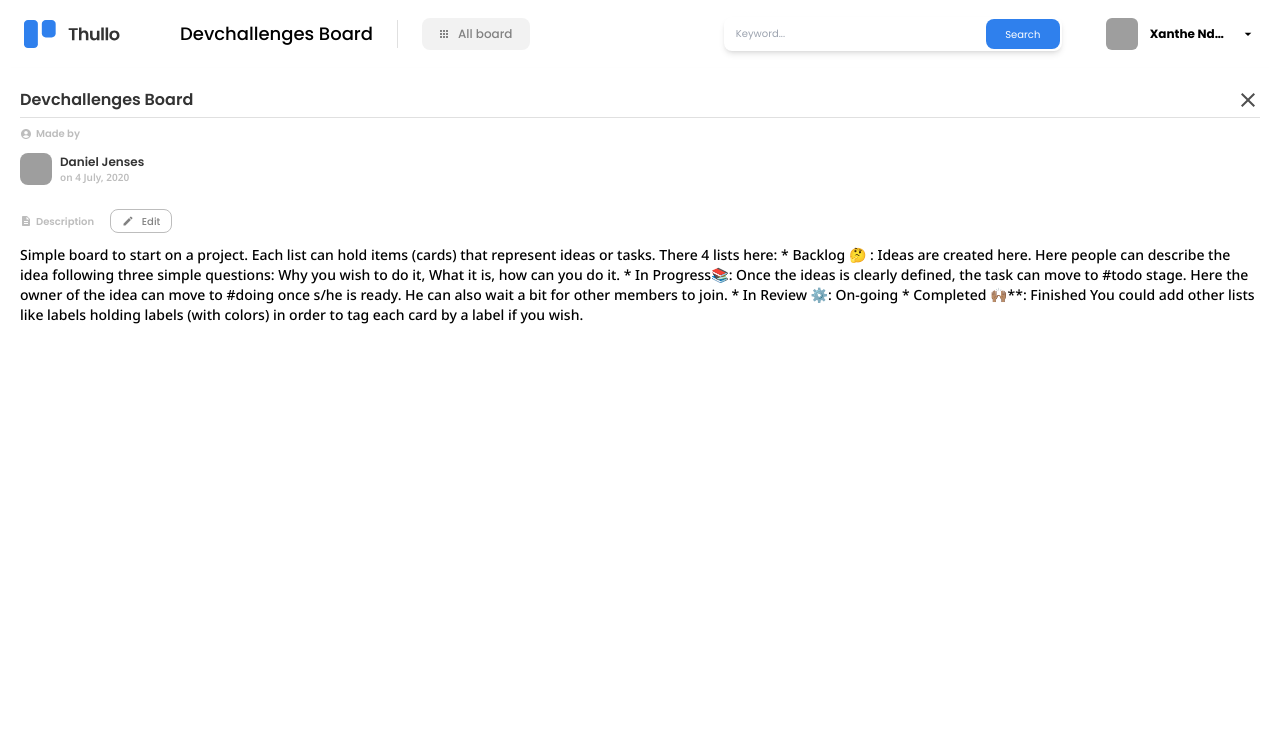
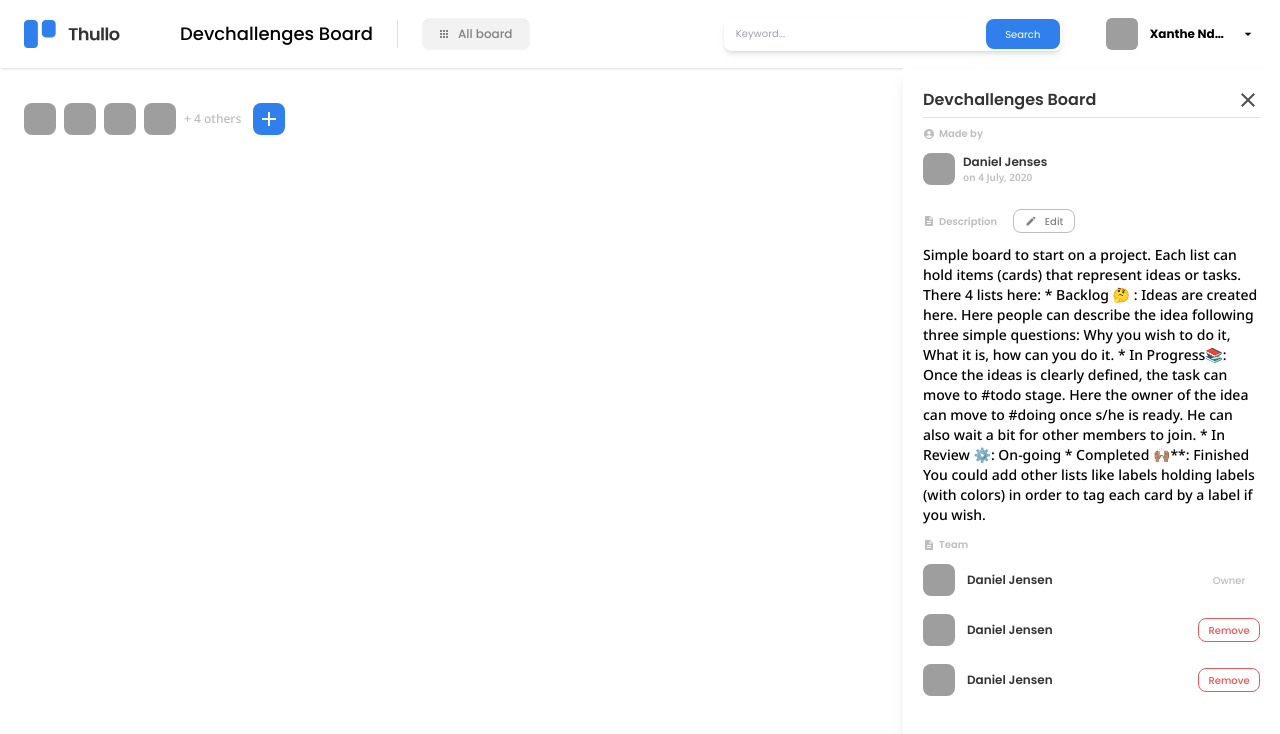
Before and after one commit to jruizsilva/clon-trello-nextjs-devchallenges.io, a Next.js app: page / in a window 1280 px wide. Both pictures are taken after a click on the button "Show Menu". Shown: the top 734 px of the page. Built offline with nearby package versions, Linux system fonts and the light colour scheme; grey boxes are pictures that could not be loaded.

Commit message:
board menu styles done

```diff
--- /dev/null
+++ b/src/app/_ui/boardmember.tsx
@@ -0,0 +1,39 @@
+import Avatar from '@/components/avatar'
+import Button from '@/components/button'
+import CustomIcon from '@/components/navbar/customicon'
+import { poppins } from '@/fonts/fonts'
+import { MdEdit } from 'react-icons/md'
+
+interface Props {
+  isOwner?: boolean
+}
+
+export default function BoardMember({ isOwner }: Props): JSX.Element {
+  return (
+    <div className='flex items-center gap-3'>
+      <Avatar
+        src='https://i.pravatar.cc/28?img=10'
+        width={32}
+        height={32}
+      />
+      <h5 className='font-semibold text-[#333] text-xs'>
+        Daniel Jensen
+      </h5>
+      {isOwner && (
+        <span className='ml-auto w-[62px] font-medium text-[10px] text-[#bdbdbd] text-center'>
+          Owner
+        </span>
+      )}
+
+      {!isOwner && (
+        <Button className='ml-auto w-[62px] h-6 border rounded-lg border-[#EB5757] flex items-center justify-center gap-2 hover:bg-[#ffdbdb]'>
+          <span
+            className={`font-medium text-[10px] text-[#EB5757] ${poppins.className}`}
+          >
+            Remove
+          </span>
+        </Button>
+      )}
+    </div>
+  )
+}
--- a/src/app/_ui/menuboard.tsx
+++ b/src/app/_ui/menuboard.tsx
@@ -12,6 +12,7 @@ import {
 import LabelWithIcon from './labelwithicon'
 import BoardOwnerDetails from './boardownerdetails'
 import { notoSans, poppins } from '@/fonts/fonts'
+import BoardMember from './boardmember'
 
 interface Props {}
 
@@ -34,7 +35,7 @@ export default function MenuBoard(props: Props): JSX.Element {
             Show Menu
           </span>
         </Popover.Button>
-        <Popover.Panel className='absolute bg-white shadow-lg min-w-full sm:min-w-[377px] right-0 top-0 sm:top-[68px] p-5 z-50 h-screen overflow-auto'>
+        <Popover.Panel className='absolute max-w-full w-[377px] bg-white shadow-lg  right-0 top-0 sm:top-[68px] p-5 z-50 sm:h-[calc(100vh-68px)] h-screen overflow-auto'>
           {({ close }) => (
             <>
               <header className='flex justify-between pb-[5px] border-b border-[#E0E0E0]'>
@@ -94,7 +95,7 @@ export default function MenuBoard(props: Props): JSX.Element {
                     </span>
                   </Button>
                 </div>
-                <div className='mt-3'>
+                <div className='my-3'>
                   <p
                     className={`text-sm font-medium text-black ${notoSans.className}`}
                   >
@@ -114,6 +115,23 @@ export default function MenuBoard(props: Props): JSX.Element {
                     a label if you wish.
                   </p>
                 </div>
+                <LabelWithIcon
+                  icon={
+                    <CustomIcon
+                      icon={MdDescription}
+                      fill='#bdbdbd'
+                      fontSize={12}
+                    />
+                  }
+                  className='mb-3'
+                >
+                  Team
+                </LabelWithIcon>
+                <div className='flex flex-col gap-[18px]'>
+                  <BoardMember isOwner />
+                  <BoardMember />
+                  <BoardMember />
+                </div>
               </div>
             </>
           )}
```
